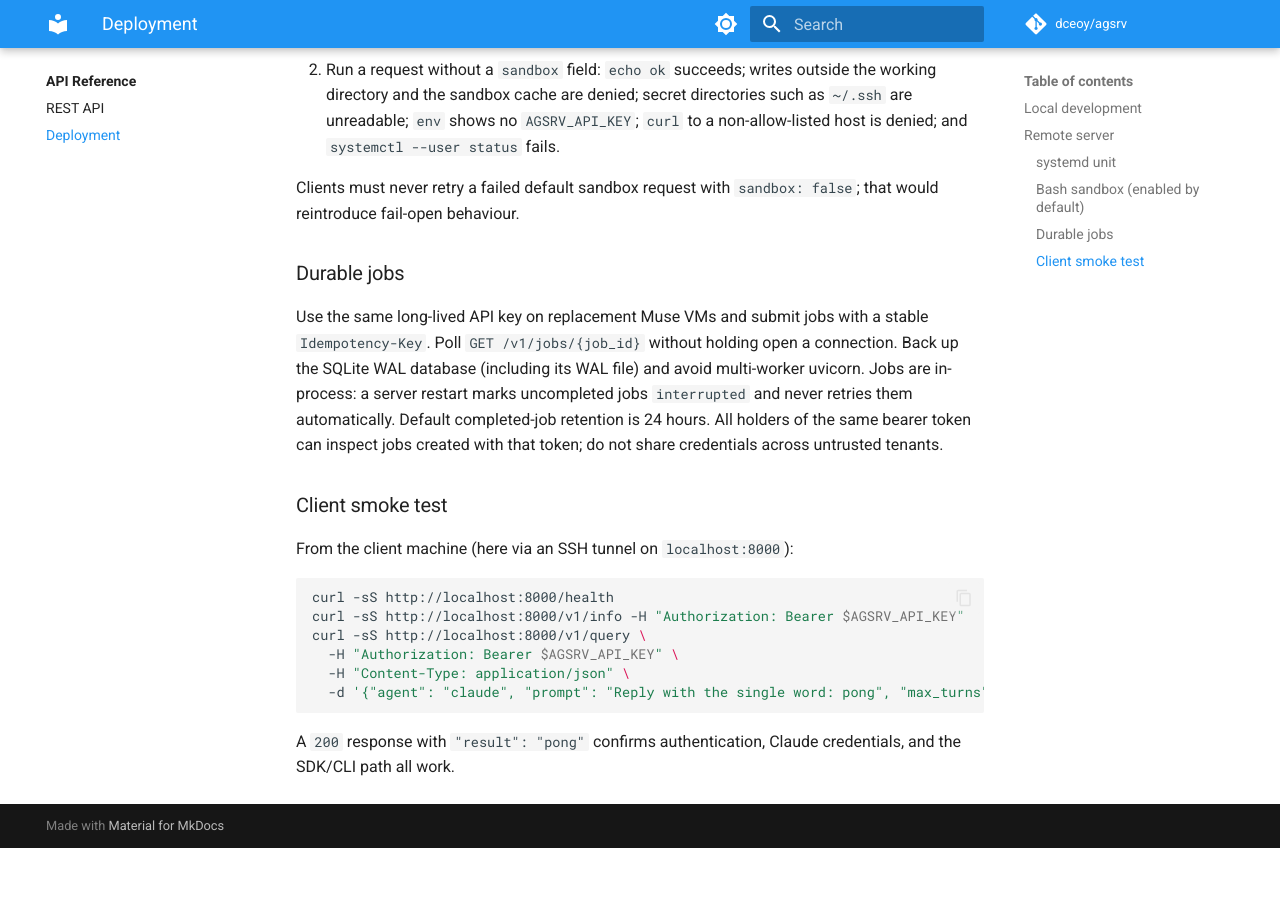
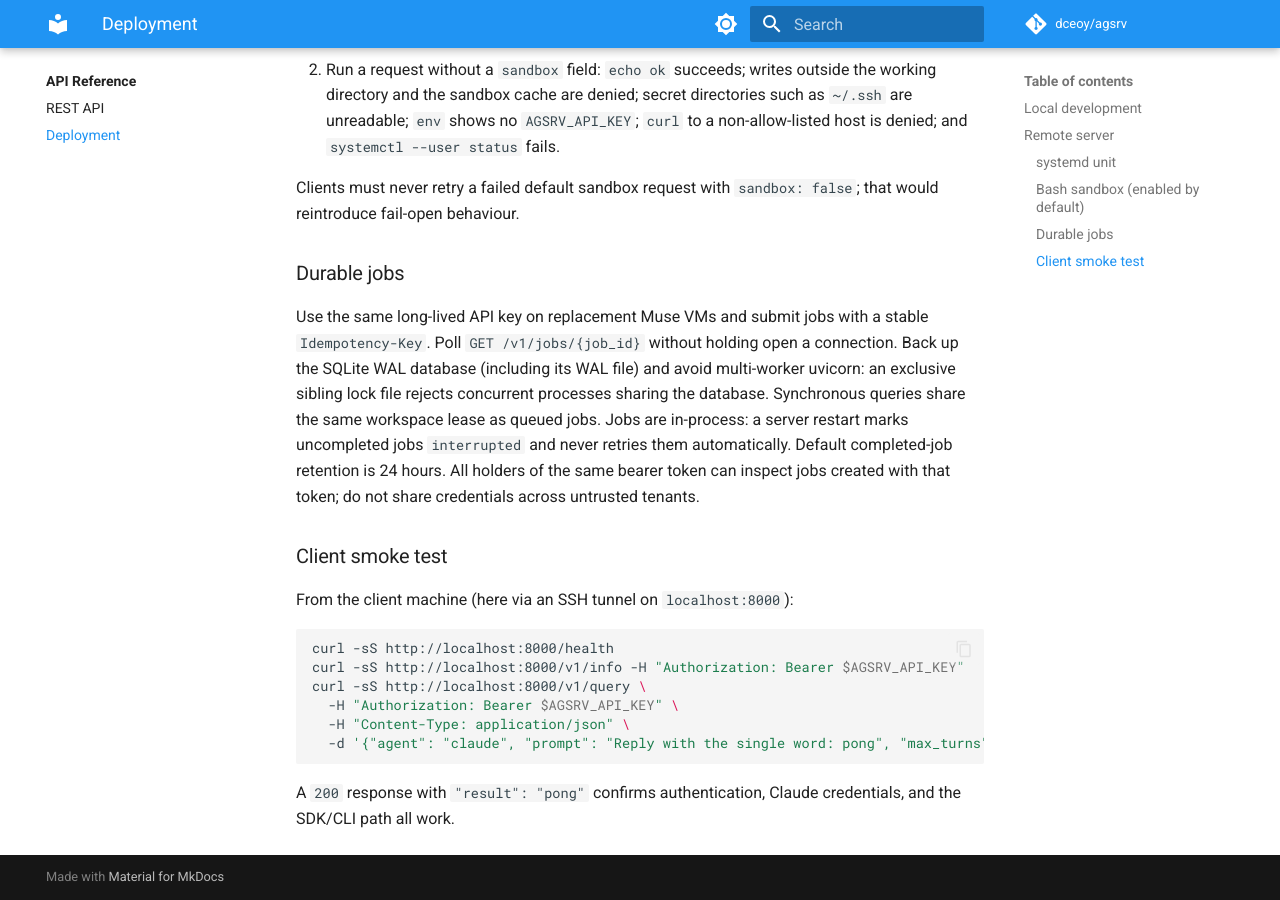
Before and after one commit to dceoy/agsrv, an MkDocs documentation site: the page built from docs/api/deployment.md, in a window 1280 px wide and 900 px high, scrolled down 2125 px. Built offline with MkDocs 1.6.1 and Material for MkDocs 9.7.7, drawn with Linux system fonts in a browser that asks for light colours; comment, search, counter and statistics services are not loaded; before the commit the page ends 2973 px from its top, so only the background shows below that.

Commit message:
docs: document job owner lock, shared workspace lease and bounded outcomes

```diff
--- a/docs/api/deployment.md
+++ b/docs/api/deployment.md
@@ -103,7 +103,9 @@ Clients must never retry a failed default sandbox request with
 Use the same long-lived API key on replacement Muse VMs and submit jobs with a
 stable `Idempotency-Key`. Poll `GET /v1/jobs/{job_id}` without holding open a
 connection. Back up the SQLite WAL database (including its WAL file) and avoid
-multi-worker uvicorn. Jobs are in-process: a server restart marks uncompleted
+multi-worker uvicorn: an exclusive sibling lock file rejects concurrent
+processes sharing the database. Synchronous queries share the same workspace
+lease as queued jobs. Jobs are in-process: a server restart marks uncompleted
 jobs `interrupted` and never retries them automatically. Default completed-job
 retention is 24 hours. All holders of the same bearer token can inspect jobs
 created with that token; do not share credentials across untrusted tenants.
```
